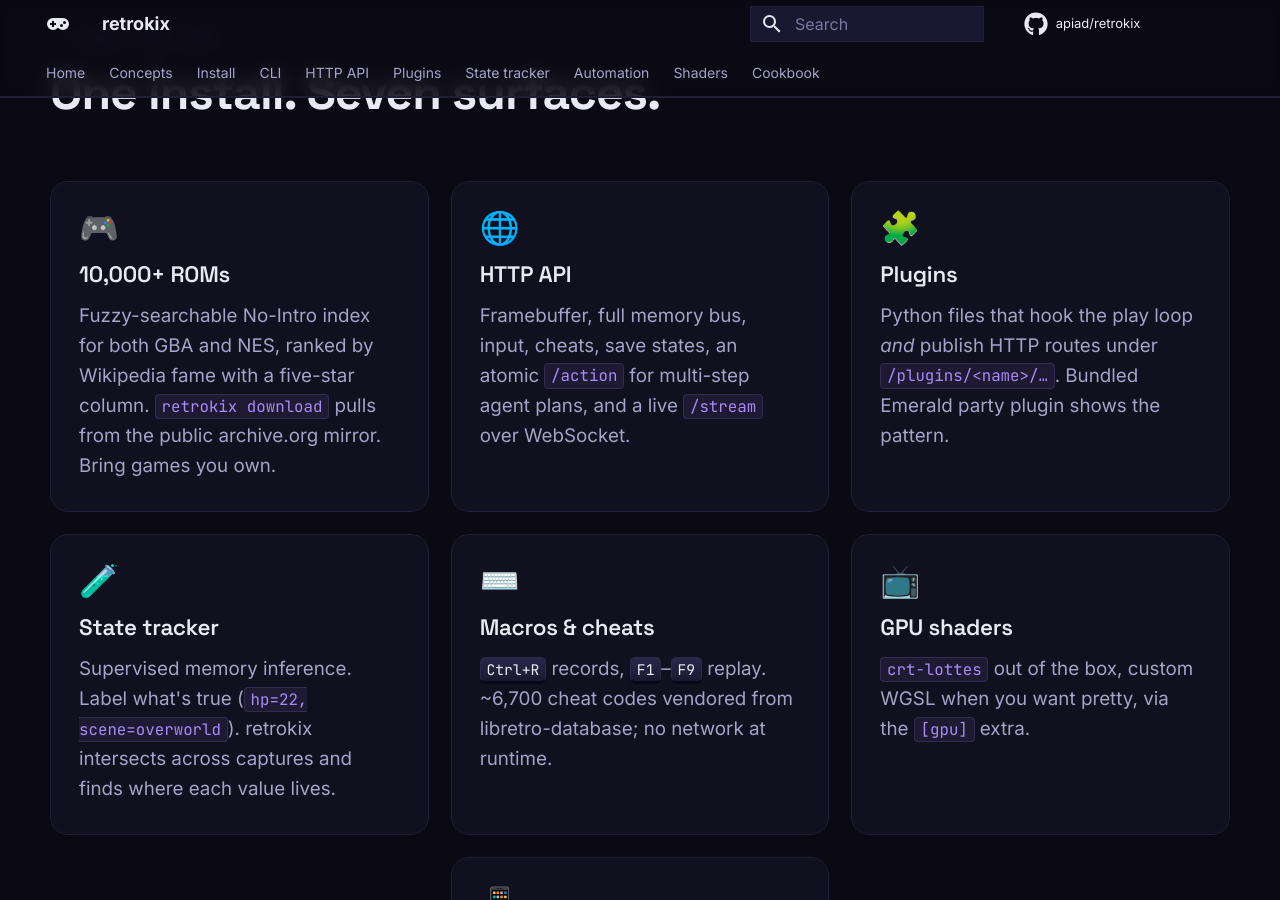
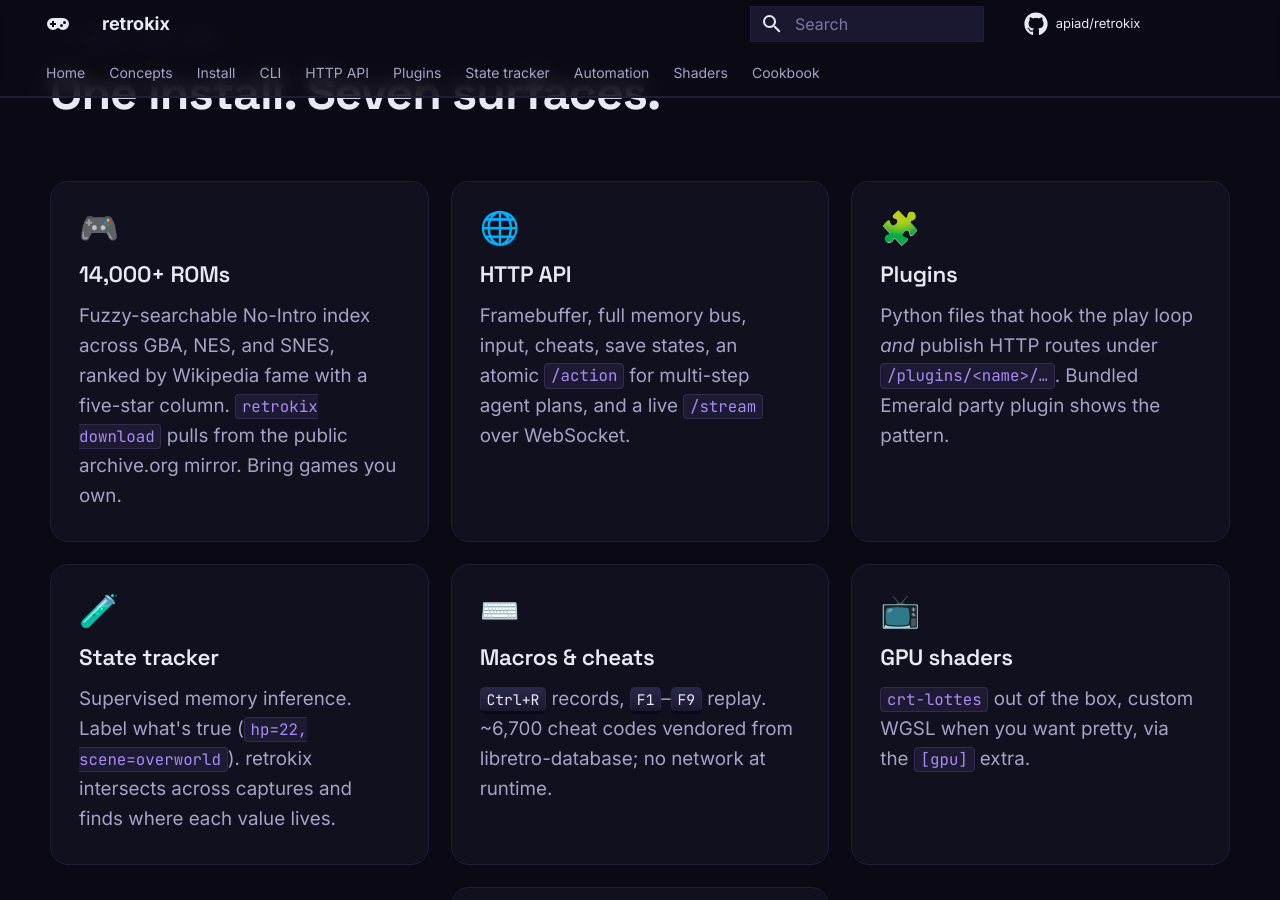
Before and after one commit to apiad/retrokix, an MkDocs documentation site: the page built from docs/index.md, in a window 1280 px wide and 900 px high, scrolled down 3029 px. Built offline with MkDocs 1.6.1 and Material for MkDocs 9.7.7, drawn with Linux system fonts in a browser that asks for light colours; comment, search, counter and statistics services are not loaded; some of the changed text lies outside the part shown.

Commit message:
chore(landing): bump landing + README + pyproject to v0.20.0 (SNES)
Reflects the third bundled core throughout the surface area:
- pyproject: version 0.19.0 → 0.20.0, description GBA + NES → GBA
  + NES + SNES.
- overrides/home.html: hero version pill, "GBA + NES" pill → "GBA +
  NES + SNES", OG meta, roster cell value, "What you get" 10,000+
  → 14,000+, copy bumped.
- README: hero paragraph, What-you-get bullet, Status section
  (three cores + license note for snes9x).

Top-100 ticker still shows GBA + NES entries only — refreshes once
the VPS pushes the snapshot extension with SNES groups (running in
the background).

Co-Authored-By: Claude Opus 4.7 <noreply@anthropic.com>

```diff
--- a/overrides/home.html
+++ b/overrides/home.html
@@ -6,7 +6,7 @@
   <link rel="preconnect" href="https://fonts.gstatic.com" crossorigin>
   <link rel="stylesheet" href="https://fonts.googleapis.com/css2?family=Press+Start+2P&family=Space+Grotesk:wght@400;500;600;700&display=swap">
   <meta property="og:title" content="retrokix — Retro consoles you can drive">
-  <meta property="og:description" content="Hacker-first multi-console emulator (GBA + NES). Pip-installable, native libretro cores, HTTP API any LLM can reach. Bring your keyboard, your gamepad, and your AI — they all work together.">
+  <meta property="og:description" content="Hacker-first multi-console emulator (GBA + NES + SNES). Pip-installable, native libretro cores, HTTP API any LLM can reach. Bring your keyboard, your gamepad, and your AI — they all work together.">
   <meta property="og:type" content="website">
   <meta name="twitter:card" content="summary_large_image">
 {% endblock %}
@@ -17,9 +17,9 @@
     <div class="gx-hero__inner">
       <div class="gx-hero__copy">
         <div class="gx-hero__eyebrow">
-          <span class="gx-pill gx-pill--accent">v0.19.0</span>
+          <span class="gx-pill gx-pill--accent">v0.20.0</span>
           <span class="gx-pill">alpha</span>
-          <span class="gx-pill">GBA + NES</span>
+          <span class="gx-pill">GBA + NES + SNES</span>
           <span class="gx-pill">MPL-2.0</span>
           <span class="gx-pill">Linux x86_64</span>
         </div>
@@ -89,14 +89,14 @@
         <span class="gx-roster__icon" aria-hidden="true">🎮</span>
         <div>
           <div class="gx-roster__label">Consoles in the wheel</div>
-          <div class="gx-roster__value">GBA · NES</div>
+          <div class="gx-roster__value">GBA · NES · SNES</div>
         </div>
       </div>
       <div class="gx-roster__cell">
         <span class="gx-roster__icon" aria-hidden="true">📦</span>
         <div>
           <div class="gx-roster__label">ROMs in the index</div>
-          <div class="gx-roster__value">10,000+</div>
+          <div class="gx-roster__value">14,000+</div>
         </div>
       </div>
       <div class="gx-roster__cell">
@@ -131,7 +131,7 @@
         <span class="gx-alt__label">Or, point-and-click</span>
         <pre class="gx-codeblock gx-codeblock--inline"><code><span class="t-pf">$</span> retrokix browse</code></pre>
         <p class="gx-alt__caption">
-          Interactive search-as-you-type over <strong>10,000+ ROMs across GBA + NES</strong>, ranked by Wikipedia fame with a five-star column.
+          Interactive search-as-you-type over <strong>14,000+ ROMs across GBA + NES + SNES</strong>, ranked by Wikipedia fame with a five-star column.
           Arrow keys to navigate, <kbd>Enter</kbd> to download. ROMs you
           already own show a green <span class="gx-alt__dot">●</span>.
         </p>
@@ -209,12 +209,12 @@
       <div class="gx-cards">
         <article class="gx-card">
           <div class="gx-card__icon">🎮</div>
-          <h3 class="gx-card__title">10,000+ ROMs</h3>
+          <h3 class="gx-card__title">14,000+ ROMs</h3>
           <p class="gx-card__body">
-            Fuzzy-searchable No-Intro index for both GBA and NES, ranked
-            by Wikipedia fame with a five-star column. <code>retrokix
-            download</code> pulls from the public archive.org mirror.
-            Bring games you own.
+            Fuzzy-searchable No-Intro index across GBA, NES, and SNES,
+            ranked by Wikipedia fame with a five-star column.
+            <code>retrokix download</code> pulls from the public
+            archive.org mirror. Bring games you own.
           </p>
         </article>
         <article class="gx-card">
--- a/pyproject.toml
+++ b/pyproject.toml
@@ -1,7 +1,7 @@
 [project]
 name = "retrokix"
-version = "0.19.0"
-description = "Hacker-first, scriptable multi-console emulator (GBA + NES) with HTTP API"
+version = "0.20.0"
+description = "Hacker-first, scriptable multi-console emulator (GBA + NES + SNES) with HTTP API"
 readme = "README.md"
 license = { text = "MPL-2.0" }
 requires-python = ">=3.11"
```
Also changed, not shown: README.md (+21 -18 lines).
